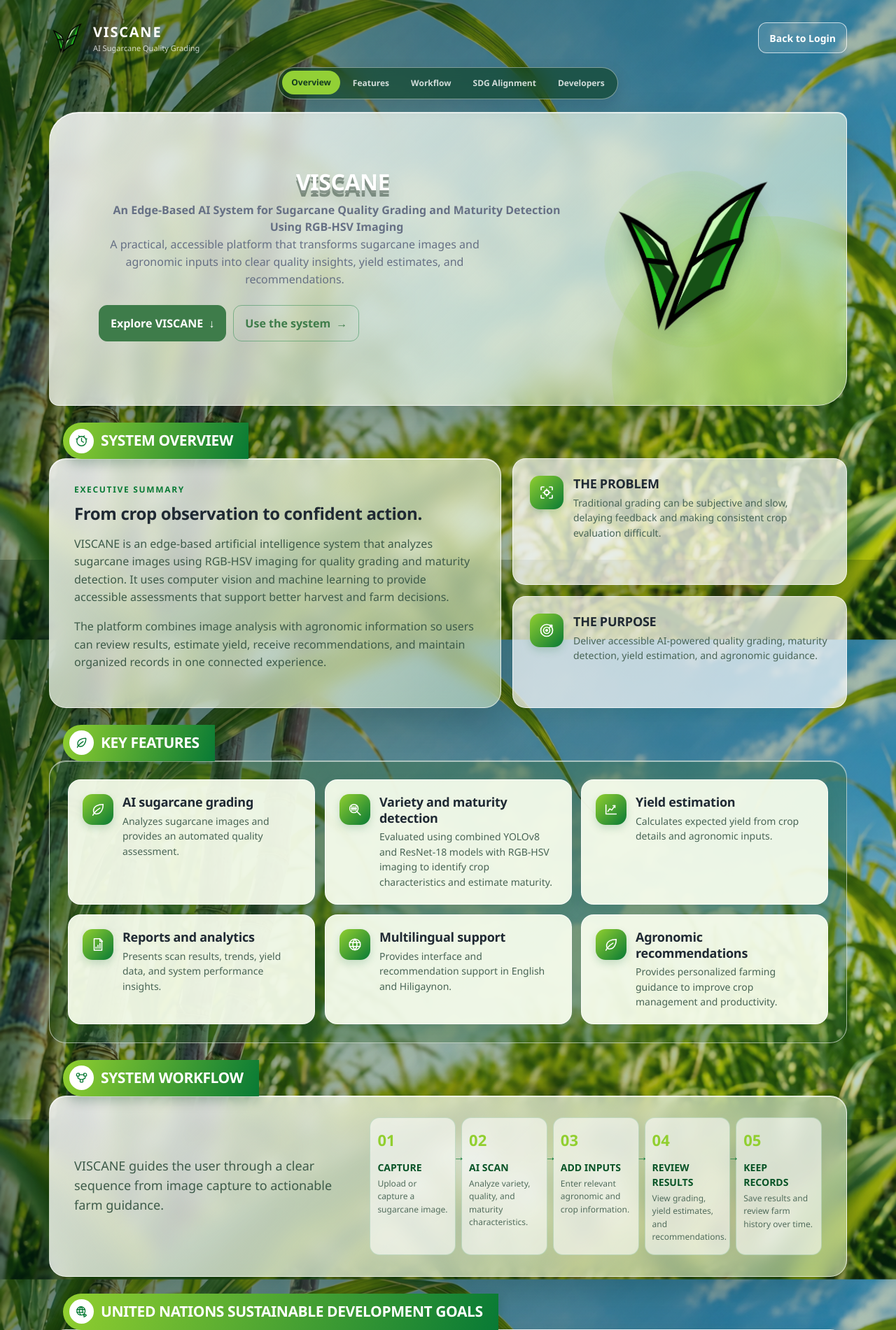
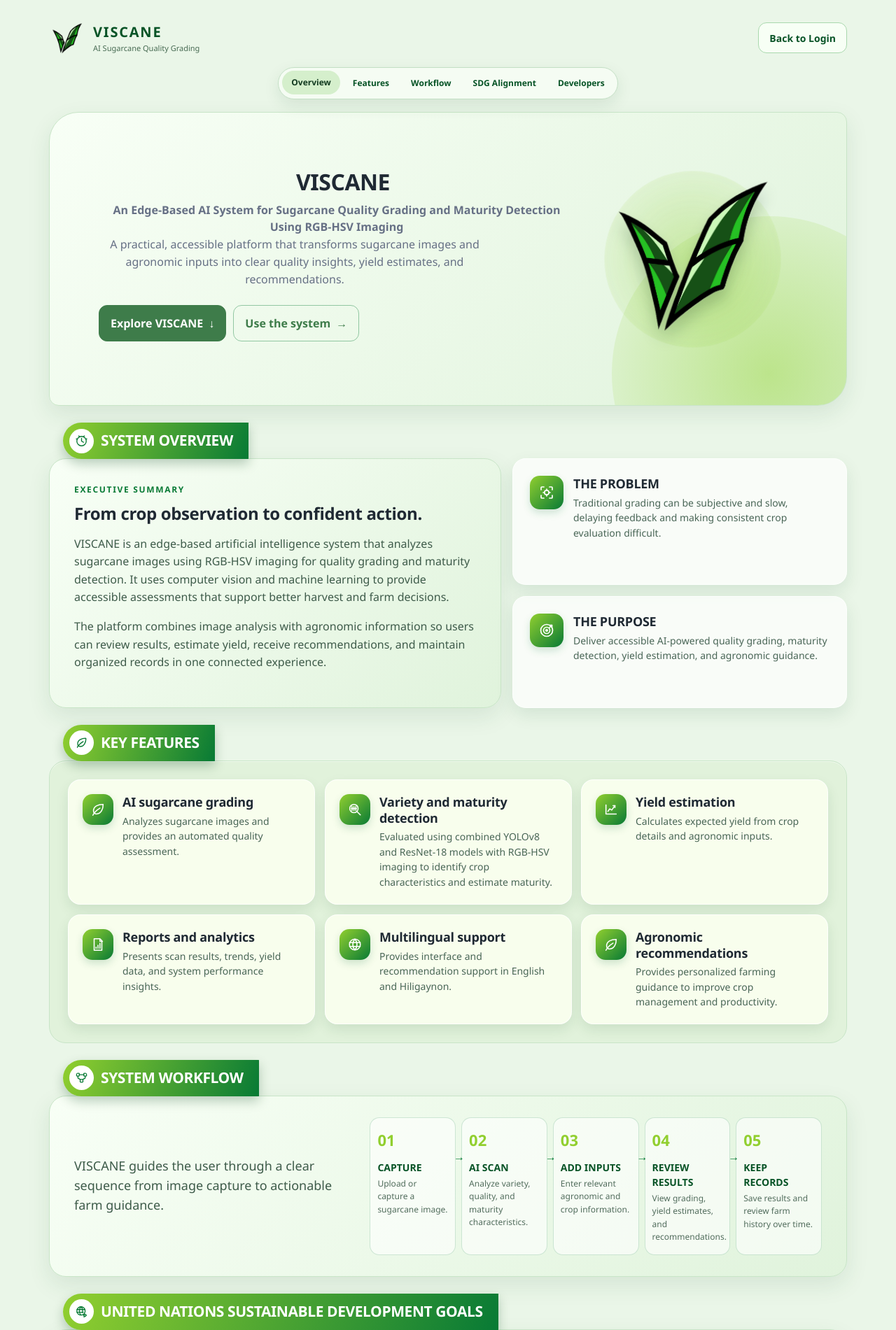
Before and after one commit to freyapayee/djangoviscane_final, a Python web app: template templates/about_viscane.html in a window 1280 px wide. Shown: the top 1901 px of the page at 70% size. Run offline with Jinja, Linux system fonts and the light colour scheme; the template is opened without the code that fills it, so the values that code supplies are empty.

Commit message:
Refresh About VISCANE colors and title

```diff
--- a/static/css/about-viscane.css
+++ b/static/css/about-viscane.css
@@ -1,27 +1,25 @@
-body.ds-app.vis-about-page { --about-green:#087a35; --about-deep:#075326; --about-lime:#91cf2f; --about-ink:#183629; min-height:100vh; padding:24px; color:var(--about-ink); scroll-behavior:smooth; background:linear-gradient(135deg,rgba(4,43,18,.62),rgba(10,92,40,.24)),url('../background1.png') center/cover fixed; }
+body.ds-app.vis-about-page { --about-green:#087a35; --about-deep:#075326; --about-lime:#91cf2f; --about-ink:#183629; min-height:100vh; padding:24px; color:var(--about-ink); scroll-behavior:smooth; background:#eaf6e8; }
 .vis-about-shell { width:min(1140px,100%); margin:0 auto; padding:4px 0 34px; }
 .vis-icon-sprite { position:absolute; width:0; height:0; overflow:hidden; }
 .vis-about-header { display:flex; align-items:center; justify-content:space-between; gap:20px; margin-bottom:16px; }
-.vis-about-brand { display:flex; align-items:center; gap:11px; color:white; text-decoration:none; }.vis-about-logo { width:52px; height:52px; object-fit:contain; filter:drop-shadow(0 5px 12px rgba(0,0,0,.22)); }.vis-about-brand strong { display:block; font-size:20px; letter-spacing:.09em; }.vis-about-brand small { display:block; color:rgba(255,255,255,.76); font-size:11px; }
-.vis-about-back { min-height:44px!important; border-color:rgba(255,255,255,.7)!important; background:rgba(255,255,255,.13)!important; color:white!important; padding:9px 15px!important; font-size:14px!important; }
-.vis-about-nav { position:sticky; top:12px; z-index:10; display:flex; justify-content:center; flex-wrap:wrap; gap:5px; width:max-content; max-width:100%; margin:0 auto 18px; padding:5px; border:1px solid rgba(255,255,255,.43); border-radius:999px; background:rgba(4,57,25,.58); box-shadow:0 8px 22px rgba(0,0,0,.13); backdrop-filter:blur(14px); }
-.vis-about-nav a { padding:8px 13px; border-radius:999px; color:rgba(255,255,255,.8); font-size:12px; font-weight:700; text-decoration:none; transition:background .25s ease,color .25s ease,transform .25s ease; }.vis-about-nav a:hover,.vis-about-nav a.is-active { background:rgba(153,215,54,.95); color:#123a20; transform:translateY(-1px); }
-.vis-about-hero,.vis-glass-panel { border:1px solid rgba(255,255,255,.58); background:linear-gradient(135deg,rgba(255,255,255,.84),rgba(227,247,210,.52)); box-shadow:0 18px 48px rgba(1,31,13,.2),inset 0 1px 0 rgba(255,255,255,.8); backdrop-filter:blur(12px); -webkit-backdrop-filter:blur(12px); }
+.vis-about-brand { display:flex; align-items:center; gap:11px; color:var(--about-deep); text-decoration:none; }.vis-about-logo { width:52px; height:52px; object-fit:contain; }.vis-about-brand strong { display:block; font-size:20px; letter-spacing:.09em; }.vis-about-brand small { display:block; color:#486b53; font-size:11px; }
+.vis-about-back { min-height:44px!important; border-color:#a9d8ad!important; background:#f7fff5!important; color:var(--about-deep)!important; padding:9px 15px!important; font-size:14px!important; }
+.vis-about-nav { position:sticky; top:12px; z-index:10; display:flex; justify-content:center; flex-wrap:wrap; gap:5px; width:max-content; max-width:100%; margin:0 auto 18px; padding:5px; border:1px solid #c3dfc4; border-radius:999px; background:#f5fcf3; box-shadow:0 8px 22px rgba(22,83,39,.1); }
+.vis-about-nav a { padding:8px 13px; border-radius:999px; color:var(--about-deep); font-size:12px; font-weight:700; text-decoration:none; transition:background .25s ease,color .25s ease,transform .25s ease; }.vis-about-nav a:hover,.vis-about-nav a.is-active { background:#d5efcc; color:#123a20; transform:translateY(-1px); }
+.vis-about-hero,.vis-glass-panel { border:1px solid #c8e5c7; background:linear-gradient(135deg,#f8fff6,#e0f3dc); box-shadow:0 12px 32px rgba(29,93,45,.1); }
 .vis-about-hero { position:relative; isolation:isolate; display:grid; grid-template-columns:minmax(0,1fr) 300px; align-items:center; min-height:420px; overflow:hidden; padding:58px 70px; border-radius:42px 14px 42px 14px; }.vis-about-hero::after { content:''; position:absolute; z-index:-1; width:450px; height:450px; right:-115px; bottom:-180px; border-radius:50%; background:radial-gradient(circle,rgba(142,209,39,.45),rgba(142,209,39,0)); }
-.vis-about-eyebrow { margin:0 0 9px; color:var(--about-green); font-size:12px; font-weight:850; letter-spacing:.14em; text-transform:uppercase; }.vis-hero-copy { position:relative; z-index:1; }.vis-about-hero h1 { margin:0 0 16px; color:#101d2a; font-size:clamp(62px,10vw,118px); line-height:.82; letter-spacing:-.075em; font-weight:950; text-shadow:0 5px 0 rgba(255,255,255,.6); }.vis-title-mark { color:var(--about-lime); text-shadow:2px 3px 0 var(--about-deep); }.vis-hero-subtitle { max-width:680px; margin:0 0 17px; color:var(--about-deep); font-size:clamp(17px,2.2vw,25px); font-weight:900; line-height:1.13; text-transform:none; }.vis-about-lead { max-width:560px; margin:0; color:#3d5d4a; font-size:17px; line-height:1.55; }
+.vis-about-eyebrow { margin:0 0 9px; color:var(--about-green); font-size:12px; font-weight:850; letter-spacing:.14em; text-transform:uppercase; }.vis-hero-copy { position:relative; z-index:1; min-width:0; }.vis-about-hero h1 { margin:0 0 20px; color:var(--about-deep); font-size:clamp(76px,9vw,124px); line-height:1; letter-spacing:-.055em; font-weight:900; text-shadow:none; }.vis-hero-subtitle { max-width:680px; margin:0 0 17px; color:var(--about-deep); font-size:clamp(17px,2.2vw,25px); font-weight:900; line-height:1.13; text-transform:none; }.vis-about-lead { max-width:560px; margin:0; color:#3d5d4a; font-size:17px; line-height:1.55; }
 .vis-hero-logo-wrap { position:relative; display:grid; place-items:center; min-height:270px; }.vis-hero-logo { position:relative; z-index:1; width:min(260px,100%); height:auto; object-fit:contain; filter:drop-shadow(0 15px 10px rgba(5,44,20,.2)); animation:vis-float 5s ease-in-out infinite; }.vis-logo-glow { position:absolute; width:245px; height:245px; border-radius:50%; background:radial-gradient(circle,rgba(143,207,48,.45),rgba(143,207,48,0)); animation:vis-pulse 4s ease-in-out infinite; }.vis-hero-actions { display:flex; flex-wrap:wrap; gap:10px; margin-top:25px; }.vis-hero-actions .vis-button { min-height:44px; padding:9px 15px; border-radius:10px; font-size:14px; }.vis-hero-actions .vis-button.is-tonal { border-color:rgba(8,122,53,.4); background:rgba(255,255,255,.35); color:var(--about-deep); }
 .vis-reveal { opacity:0; transform:translateY(24px); transition:opacity .65s ease,transform .65s cubic-bezier(.22,1,.36,1); }.vis-reveal.is-visible { opacity:1; transform:none; }
 .vis-section-ribbon { position:relative; z-index:1; display:inline-flex; align-items:center; gap:10px; min-height:52px; margin:24px 0 -1px 20px; padding:8px 22px 8px 9px; border-radius:999px 18px 18px 999px; background:linear-gradient(110deg,var(--about-lime),var(--about-green)); color:white; box-shadow:0 7px 16px rgba(2,65,23,.25); font-size:21px; font-weight:850; letter-spacing:-.02em; text-transform:uppercase; }.vis-ribbon-icon { display:block; flex:0 0 35px; width:35px; height:35px; padding:8px; border-radius:50%; background:white; color:var(--about-green); stroke:currentColor; fill:none; stroke-width:1.7; stroke-linecap:round; stroke-linejoin:round; }
 .vis-overview-grid { display:grid; grid-template-columns:minmax(0,1.15fr) minmax(0,.85fr); gap:16px; }.vis-glass-panel { border-radius:24px; }.vis-summary-panel { padding:35px; }.vis-summary-panel h2,.vis-team-heading h2 { margin:0 0 13px; color:var(--about-deep); font-size:clamp(26px,3vw,38px); line-height:1.05; letter-spacing:-.04em; }.vis-summary-panel p:not(.vis-about-eyebrow),.vis-team-heading p:not(.vis-about-eyebrow) { color:#3e5b4a; line-height:1.6; }
 .vis-purpose-stack { display:grid; gap:16px; }.vis-purpose-card { display:flex; gap:14px; align-items:flex-start; padding:24px; border:1px solid rgba(255,255,255,.7); border-radius:19px; background:rgba(255,255,255,.7); box-shadow:0 10px 24px rgba(14,77,37,.1); }.vis-purpose-icon,.vis-feature-icon { display:block; flex:0 0 48px; width:48px; height:48px; padding:12px; border-radius:14px; background:linear-gradient(135deg,var(--about-lime),var(--about-green)); color:white; stroke:currentColor; fill:none; stroke-width:1.7; stroke-linecap:round; stroke-linejoin:round; box-shadow:0 5px 12px rgba(11,107,44,.18); }.vis-purpose-card h3,.vis-feature-card h3 { margin:0 0 5px; color:var(--about-deep); font-size:20px; line-height:1.05; text-transform:uppercase; }.vis-purpose-card p,.vis-feature-card p { margin:0; color:#496556; font-size:14px; line-height:1.45; }
-.vis-feature-grid { display:grid; grid-template-columns:repeat(3,minmax(0,1fr)); gap:14px; padding:26px; border:1px solid rgba(255,255,255,.56); border-radius:24px; background:rgba(49,105,46,.35); box-shadow:inset 0 1px 0 rgba(255,255,255,.55); }.vis-feature-card { display:flex; gap:13px; align-items:flex-start; min-height:142px; padding:20px; border:1px solid rgba(255,255,255,.8); border-radius:18px; background:rgba(250,255,239,.92); box-shadow:0 8px 18px rgba(19,74,28,.1); transition:transform .3s ease,box-shadow .3s ease; }.vis-feature-card:hover { transform:translateY(-5px); box-shadow:0 14px 25px rgba(19,74,28,.18); }.vis-feature-icon { flex-basis:44px; width:44px; height:44px; padding:11px; }.vis-feature-card h3 { font-size:17px; text-transform:none; }
+.vis-feature-grid { display:grid; grid-template-columns:repeat(3,minmax(0,1fr)); gap:14px; padding:26px; border:1px solid #c8e5c7; border-radius:24px; background:#e1f2db; box-shadow:inset 0 1px 0 rgba(255,255,255,.55); }.vis-feature-card { display:flex; gap:13px; align-items:flex-start; min-height:142px; padding:20px; border:1px solid rgba(255,255,255,.8); border-radius:18px; background:rgba(250,255,239,.92); box-shadow:0 8px 18px rgba(19,74,28,.1); transition:transform .3s ease,box-shadow .3s ease; }.vis-feature-card:hover { transform:translateY(-5px); box-shadow:0 14px 25px rgba(19,74,28,.18); }.vis-feature-icon { flex-basis:44px; width:44px; height:44px; padding:11px; }.vis-feature-card h3 { font-size:17px; text-transform:none; }
 .vis-workflow-body,.vis-team-body { display:grid; grid-template-columns:minmax(0,.75fr) minmax(0,1.25fr); gap:35px; align-items:center; padding:30px 35px; }.vis-workflow-intro { margin:0; color:#3e5b4a; font-size:18px; line-height:1.55; }.vis-workflow-list { display:grid; grid-template-columns:repeat(5,minmax(0,1fr)); gap:8px; padding:0; margin:0; list-style:none; }.vis-workflow-list li { position:relative; min-height:130px; padding:15px 10px; border:1px solid rgba(8,122,53,.18); border-radius:14px; background:rgba(255,255,255,.6); }.vis-workflow-list li:not(:last-child)::after { content:'→'; position:absolute; z-index:2; right:-14px; top:43px; color:var(--about-green); font-weight:800; }.vis-workflow-list span { display:block; color:var(--about-lime); font-size:22px; font-weight:900; }.vis-workflow-list strong { display:block; margin:12px 0 4px; color:var(--about-deep); font-size:14px; text-transform:uppercase; }.vis-workflow-list p { margin:0; color:#526d5d; font-size:12px; line-height:1.35; }
 .vis-sdg-intro { display:flex; align-items:center; gap:26px; padding:18px 26px; margin-bottom:14px; background:rgba(255,255,255,.74); }.vis-sdg-banner { width:min(430px,45%); height:auto; object-fit:contain; }.vis-sdg-intro p { margin:0; color:#3e5b4a; font-size:15px; line-height:1.5; }.vis-sdg-grid { display:grid; grid-template-columns:repeat(3,minmax(0,1fr)); gap:14px; }.vis-sdg-card { display:flex; gap:14px; align-items:center; padding:16px; min-height:180px; color:white; border-radius:18px; box-shadow:0 10px 24px rgba(6,48,21,.2); }.sdg-12 { background:linear-gradient(135deg,#b78310,#e1b531); }.sdg-8 { background:linear-gradient(135deg,#a51c45,#d44e73); }.sdg-9 { background:linear-gradient(135deg,#db5c16,#f28d36); }.vis-sdg-logo { flex:0 0 100px; width:100px; height:100px; object-fit:cover; border-radius:8px; }.vis-sdg-card h3 { margin:0 0 8px; font-size:18px; line-height:1.1; }.vis-sdg-card p { margin:0; font-size:13px; line-height:1.4; color:rgba(255,255,255,.9); }
-.vis-team-body { background:linear-gradient(135deg,rgba(255,255,255,.78),rgba(204,231,175,.48)); }.vis-team-list { display:grid; gap:10px; }.vis-team-list div { display:flex; align-items:center; justify-content:space-between; gap:18px; padding:15px 18px; border:1px solid rgba(255,255,255,.8); border-radius:14px; background:rgba(255,255,255,.7); }.vis-team-list strong { color:var(--about-deep); }.vis-team-list span { color:#526d5d; font-size:14px; text-align:right; }.vis-about-footer { display:flex; justify-content:center; gap:25px; padding-top:25px; }.vis-about-footer a { color:white; font-size:14px; font-weight:750; text-decoration:none; }.vis-about-footer a:hover { color:#c8f27c; text-decoration:underline; }
+.vis-team-body { background:linear-gradient(135deg,rgba(255,255,255,.78),rgba(204,231,175,.48)); }.vis-team-list { display:grid; gap:10px; }.vis-team-list div { display:flex; align-items:center; justify-content:space-between; gap:18px; padding:15px 18px; border:1px solid rgba(255,255,255,.8); border-radius:14px; background:rgba(255,255,255,.7); }.vis-team-list strong { color:var(--about-deep); }.vis-team-list span { color:#526d5d; font-size:14px; text-align:right; }.vis-about-footer { display:flex; justify-content:center; gap:25px; padding-top:25px; }.vis-about-footer a { color:var(--about-deep); font-size:14px; font-weight:750; text-decoration:none; }.vis-about-footer a:hover { color:var(--about-green); text-decoration:underline; }
 
-/* High-contrast title and formal interaction states. */
-.vis-about-hero h1, .vis-about-hero h1 .vis-title-mark { color:#fff !important; font-size:clamp(125px,18vw,220px); font-weight:950; line-height:.82; text-shadow:0 4px 0 #87958b,0 9px 0 rgba(65,86,72,.58),0 16px 28px rgba(0,0,0,.2); }
-.vis-about-hero h1 .vis-title-mark { display:inline; font-size:1em; line-height:inherit; font-weight:inherit; vertical-align:baseline; }
+/* Formal interaction states. */
 .vis-sdg-card h3 { color:#fff !important; text-shadow:0 2px 7px rgba(0,0,0,.22); }
 .vis-purpose-card, .vis-sdg-card, .vis-feature-card { will-change:transform; }
 .vis-purpose-card { transition:transform .35s cubic-bezier(.22,1,.36,1),box-shadow .35s ease,background .35s ease; }
@@ -37,7 +35,7 @@
 .vis-about-page .vis-glass-panel:hover { border-color:rgba(255,255,255,.85); box-shadow:0 22px 54px rgba(1,31,13,.27),inset 0 1px 0 rgba(255,255,255,.9); }
 @keyframes vis-float { 0%,100% { transform:translateY(0) rotate(-2deg); } 50% { transform:translateY(-11px) rotate(2deg); } } @keyframes vis-pulse { 0%,100% { transform:scale(.94); opacity:.55; } 50% { transform:scale(1.05); opacity:.85; } }
 @media (max-width:900px) { .vis-about-hero { grid-template-columns:minmax(0,1fr) 220px; padding:45px 38px; }.vis-feature-grid { grid-template-columns:repeat(2,minmax(0,1fr)); }.vis-workflow-body,.vis-team-body { grid-template-columns:1fr; gap:20px; }.vis-workflow-list { grid-template-columns:repeat(5,minmax(120px,1fr)); overflow:auto; padding-bottom:8px; } }
-@media (max-width:700px) { body.ds-app.vis-about-page { padding:16px; background-attachment:scroll; }.vis-about-back { display:none!important; }.vis-about-nav { position:relative; top:auto; justify-content:flex-start; width:100%; overflow:auto; flex-wrap:nowrap; border-radius:16px; }.vis-about-nav a { flex:0 0 auto; }.vis-about-hero { grid-template-columns:1fr; min-height:0; padding:34px 24px 22px; border-radius:28px 12px 28px 12px; }.vis-hero-logo-wrap { min-height:155px; order:-1; }.vis-hero-logo { width:145px; }.vis-logo-glow { width:160px; height:160px; }.vis-about-hero h1 { font-size:clamp(58px,18vw,88px); }.vis-hero-subtitle { font-size:16px; }.vis-about-lead { font-size:15px; }.vis-section-ribbon { max-width:calc(100% - 20px); margin-left:8px; font-size:17px; }.vis-summary-panel,.vis-workflow-body,.vis-team-body { padding:24px; }.vis-feature-grid,.vis-sdg-grid { grid-template-columns:1fr; padding:16px; }.vis-feature-card { min-height:0; }.vis-workflow-list { grid-template-columns:repeat(5,150px); }.vis-sdg-intro { align-items:flex-start; flex-direction:column; gap:13px; padding:18px; }.vis-sdg-banner { width:100%; max-width:390px; }.vis-sdg-card { min-height:0; }.vis-sdg-logo { flex-basis:82px; width:82px; height:82px; }.vis-team-list div { align-items:flex-start; flex-direction:column; gap:3px; }.vis-team-list span { text-align:left; } }
+@media (max-width:700px) { body.ds-app.vis-about-page { padding:16px; }.vis-about-back { display:none!important; }.vis-about-nav { position:relative; top:auto; justify-content:flex-start; width:100%; overflow:auto; flex-wrap:nowrap; border-radius:16px; }.vis-about-nav a { flex:0 0 auto; }.vis-about-hero { grid-template-columns:1fr; min-height:0; padding:34px 24px 22px; border-radius:28px 12px 28px 12px; }.vis-hero-logo-wrap { min-height:155px; order:-1; }.vis-hero-logo { width:145px; }.vis-logo-glow { width:160px; height:160px; }.vis-about-hero h1 { font-size:clamp(46px,14vw,70px); }.vis-hero-subtitle { font-size:16px; }.vis-about-lead { font-size:15px; }.vis-section-ribbon { max-width:calc(100% - 20px); margin-left:8px; font-size:17px; }.vis-summary-panel,.vis-workflow-body,.vis-team-body { padding:24px; }.vis-feature-grid,.vis-sdg-grid { grid-template-columns:1fr; padding:16px; }.vis-feature-card { min-height:0; }.vis-workflow-list { grid-template-columns:repeat(5,150px); }.vis-sdg-intro { align-items:flex-start; flex-direction:column; gap:13px; padding:18px; }.vis-sdg-banner { width:100%; max-width:390px; }.vis-sdg-card { min-height:0; }.vis-sdg-logo { flex-basis:82px; width:82px; height:82px; }.vis-team-list div { align-items:flex-start; flex-direction:column; gap:3px; }.vis-team-list span { text-align:left; } }
 @media (prefers-reduced-motion:reduce) { html { scroll-behavior:auto; }.vis-reveal { opacity:1; transform:none; transition:none; }.vis-hero-logo,.vis-logo-glow { animation:none; }.vis-about-nav a,.vis-feature-card { transition:none; } }
 
 /* About VISCANE must read as one column on a phone, including inside the APK. */
--- a/templates/about_viscane.html
+++ b/templates/about_viscane.html
@@ -7,7 +7,7 @@
     <meta name="description" content="Learn more about VISCANE, an edge-based AI system for sugarcane quality grading and maturity detection.">
     <link rel="stylesheet" href="{{ url_for('static', filename='style.css') }}">
     <link rel="stylesheet" href="{{ url_for('static', filename='css/design-system.css') }}?v=confirm-1">
-    <link rel="stylesheet" href="{{ url_for('static', filename='css/about-viscane.css') }}?v=3">
+    <link rel="stylesheet" href="{{ url_for('static', filename='css/about-viscane.css') }}?v=4">
     <title>Learn More | VISCANE</title>
 </head>
 <body class="vis-about-page ds-app">
@@ -44,7 +44,7 @@
 
         <section class="vis-about-hero vis-reveal" aria-labelledby="about-title">
             <div class="vis-hero-copy">
-                <h1 id="about-title"><span class="vis-title-mark">V</span>ISCANE</h1>
+                <h1 id="about-title">VISCANE</h1>
                 <p class="vis-hero-subtitle">An Edge-Based AI System for Sugarcane Quality Grading and Maturity Detection Using RGB-HSV Imaging</p>
                 <p class="vis-about-lead">A practical, accessible platform that transforms sugarcane images and agronomic inputs into clear quality insights, yield estimates, and recommendations.</p>
                 <div class="vis-hero-actions"><a class="vis-button" href="#overview">Explore VISCANE <span aria-hidden="true">&darr;</span></a><a class="vis-button is-tonal" href="{{ '/homepage' if farmer_user else '/auth?mode=login' }}">{{ farmer_text('Back to Dashboard') if farmer_user else 'Use the system' }} <span aria-hidden="true">&rarr;</span></a></div>
```
